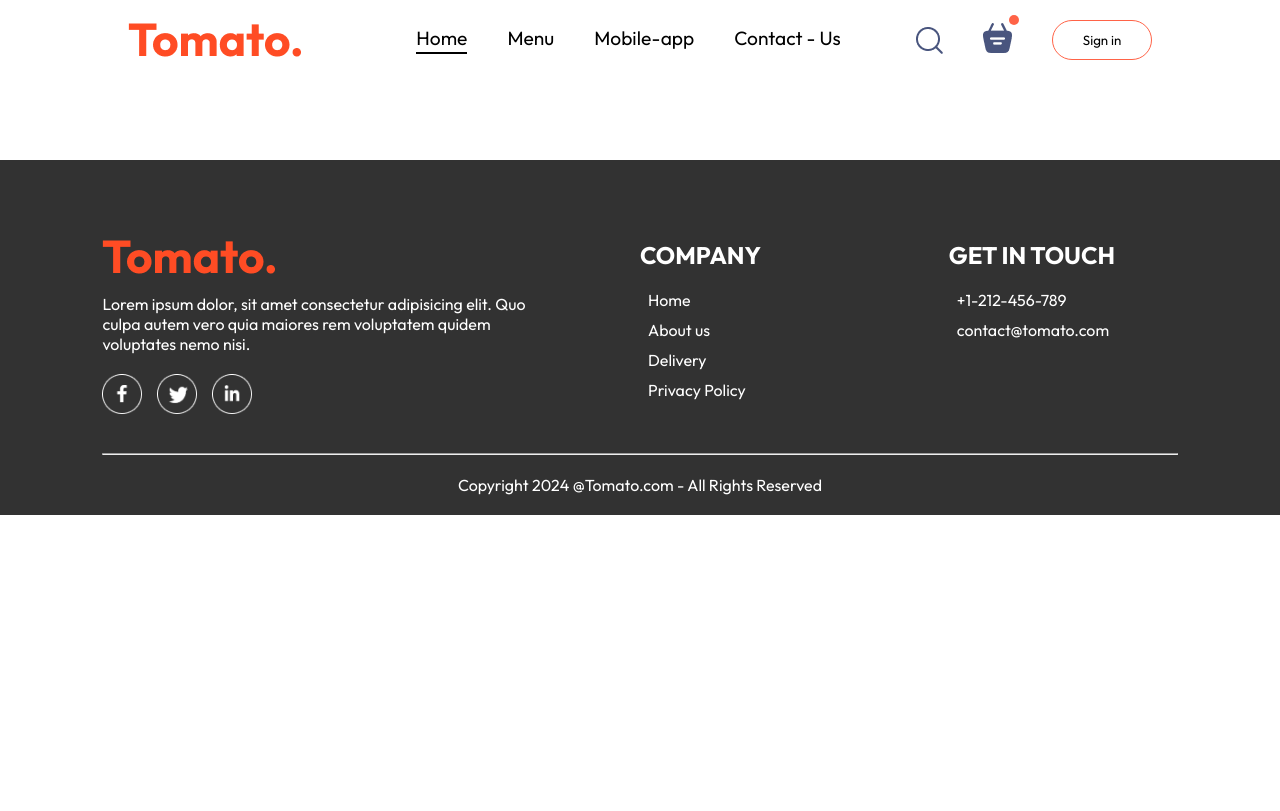
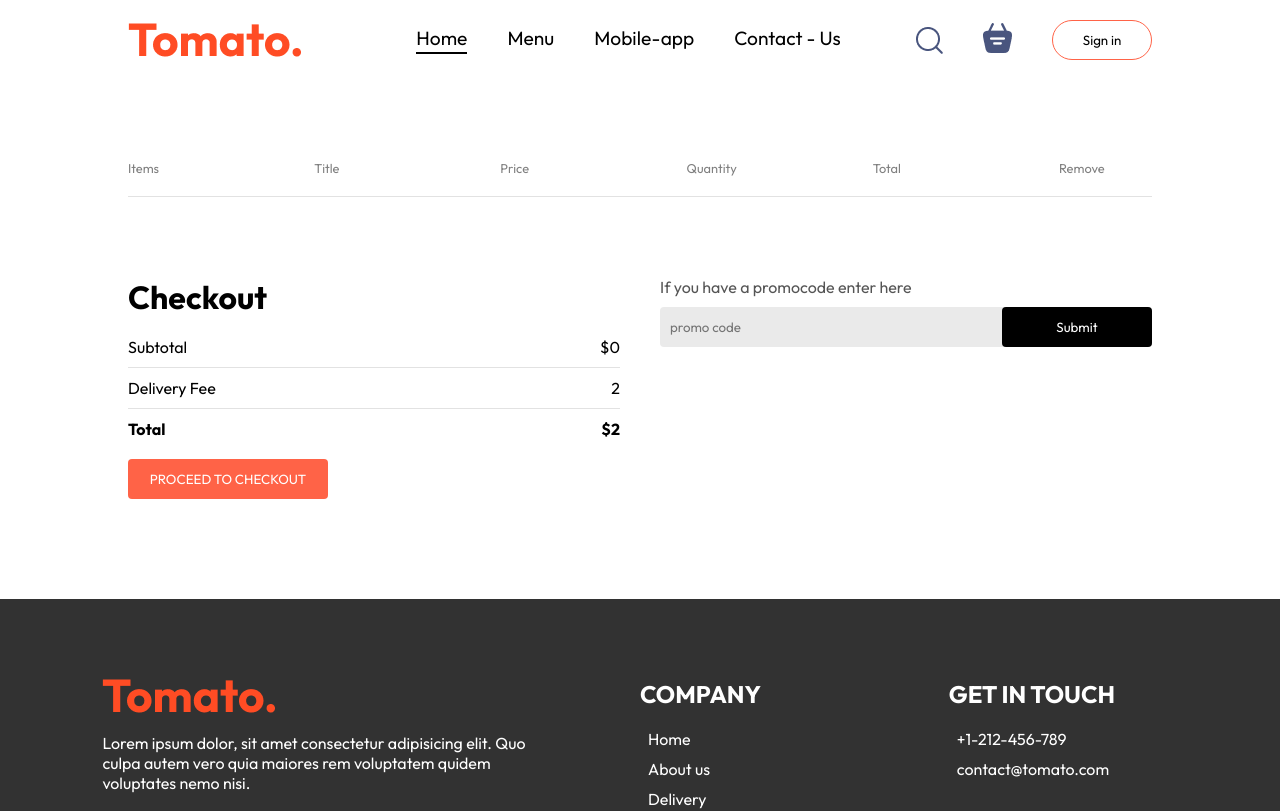
Before and after one commit to SomasekharSunkari/FoodDeliverApplication, a React (Vite) app: page /cart in a window 1280 px wide. Shown: the top 811 px of the page. Built offline with nearby package versions, Linux system fonts and the light colour scheme.

Commit message:
Last Commit

```diff
--- a/src/Components/Cart/Cart.css
+++ b/src/Components/Cart/Cart.css
@@ -0,0 +1,92 @@
+.cart{
+    margin-top: 100px;
+}
+
+.cart .cart-items-titles{
+    display: grid;
+    grid-template-columns: 1fr 1fr 1fr 1fr 1fr 0.5fr ;
+    align-items: center;
+    font-size: max(1vw,12px);
+    color: gray;
+}
+.cart-items-in-cart{
+    margin: 10px 0px;
+    color: black;
+}
+.cart-items-in-cart img{
+    width: 50px;
+
+}
+.cart hr{
+    height: 1px;
+    background-color:#e2e2e2;
+    border: none;
+}
+.cart .cross{
+    cursor: pointer;
+}
+
+.cart-checkout {
+    display: flex;
+    margin-top: 80px;
+    justify-content: space-between;
+    gap:40px;
+}
+.cart-bottom{
+    flex:1
+;
+display: flex;
+flex-direction: column;
+gap:20px
+}
+.cart-item-details{
+    display: flex;
+    justify-content: space-between;
+}
+.cart-bottom hr{
+    margin: 10px 0px;
+}
+.cart-bottom button{
+    background-color: tomato;
+    width: max(15vw,200px);
+    border: none;
+    color: white;
+    padding: 12px 0;
+    border-radius: 4px;
+    cursor: pointer;
+}
+.cart-promocode{
+    flex: 1;
+}
+.cart-promocode p{
+    color: #555;
+}
+.promocode-input{
+    margin-top: 10px;
+    display: flex;
+    justify-content: space-between;
+
+    align-items: center;
+    background-color: #eaeaea;
+    border-radius: 4px;
+}
+.promocode-input input{
+    background: transparent;
+    outline: none;
+    border: none;
+    padding-left: 10px;
+}
+.promocode-input button{
+    width: max(10vw,150px);
+    background-color: black;
+    padding: 12px 5px;
+    border: none;
+    border-radius: 4px;
+    color: white;
+}
+
+@media screen and (max-width:750px){
+    .cart-checkout{
+        flex-direction: column-reverse;
+    }
+}
--- a/src/Components/Cart/Cart.jsx
+++ b/src/Components/Cart/Cart.jsx
@@ -1,8 +1,82 @@
-import React from 'react'
+import React, { useContext } from 'react'
+import { StoreContext } from '../Context/StoreContext'
+import { useNavigate } from 'react-router-dom'
+import "./Cart.css"
+const Cart = () => {
 
-const Cart = () => {
+  const { food_list,
+    cartItems, removeFromCart,getCartItemsTotal } = useContext(StoreContext)
+    const navigate = useNavigate();
   return (
-    <div>
+    <div className='cart'>
+      <div className="cart-items">
+        <div className="cart-items-titles">
+
+          <p>Items</p>
+          <p>Title</p>
+          <p>Price</p>
+          <p>Quantity</p>
+          <p>Total</p>
+          <p>Remove</p>
+        </div>
+        <br />
+        <hr />
+        {food_list.map((item, index) => {
+          if (cartItems[item._id] > 0) {
+
+            return (
+              <div>
+
+                <div className='cart-items-titles cart-items-in-cart'>
+                  <img src={item.image} alt="" />
+                  <p>{item.name}</p>
+                  <p>${item.price}</p>
+                  <p>{cartItems[item._id]}</p>
+                  <p>${cartItems[item._id] * item.price}</p>
+                  <p className='cross ' onClick={() => { removeFromCart(item._id) }}>X</p>
+                </div>
+                <hr />
+
+              </div>
+            )
+          }
+        })}
+      </div>
+      <div className="cart-checkout">
+        <div className="cart-bottom">
+          <h1>Checkout</h1>
+          <div className="cart-checkout-main">
+            <div className="cart-item-details">
+              <p>Subtotal</p>
+              <p>${getCartItemsTotal()}</p>
+
+            </div>
+            <hr />
+            <div className="cart-item-details">
+              <p>Delivery Fee</p>
+              <p>2</p>
+
+            </div>
+            <hr />
+            <div className="cart-item-details">
+              <b>Total</b>
+              <b>${getCartItemsTotal()+2}</b>
+              {/* <hr /> */}
+            </div>
+          </div>
+
+          <button onClick={()=>{navigate("/order")}}>PROCEED TO CHECKOUT</button>
+        </div>
+        <div className="cart-promocode">
+          <div>
+            <p>If you have a promocode enter here </p>
+            <div className="promocode-input">
+              <input type="text" placeholder='promo code' />
+              <button>Submit</button>
+            </div>
+          </div>
+        </div>
+      </div>
 
     </div>
   )
--- a/src/Components/Context/StoreContext.jsx
+++ b/src/Components/Context/StoreContext.jsx
@@ -16,12 +16,26 @@
     const removeFromCart = (id)=>{
         setCartItems((prev)=>({...prev,[id]:prev[id]-1}))
     }
+    const getCartItemsTotal = ()=>{
+        let total = 0;
+        for(const item in cartItems){
+            if(cartItems[item] > 0){
+                let iteminfo = food_list.find((fitem)=>fitem._id === item)
+                total += iteminfo.price * cartItems[item]
+            }
+
+        }
+
+
+        return total;
+    }
     const ContextValue = {
         food_list,
         cartItems,
         setCartItems,
         addToCart,
-        removeFromCart
+        removeFromCart,
+        getCartItemsTotal
     }
     useEffect(()=>{
         console.log(cartItems)
--- a/src/Components/FoodDisplay/FoodDisplay.jsx
+++ b/src/Components/FoodDisplay/FoodDisplay.jsx
@@ -4,7 +4,6 @@
 import { StoreContext } from '../Context/StoreContext'
 import FoodItem from '../FoodItem/FoodItem'
 import "./FoodDisplay.css"
-import Cart from '../Cart/Cart'
 const FoodDisplay = ({category}) => {
     const {food_list} = useContext(StoreContext);
   return (
--- a/src/Components/Navbar/Navbar.jsx
+++ b/src/Components/Navbar/Navbar.jsx
@@ -1,10 +1,12 @@
-import React, { useState } from 'react'
+import React, { useContext, useState } from 'react'
 import "./Navbar.css"
 import { assets } from "../../assets/assets"
 import { Link } from 'react-router-dom';
+import { StoreContext } from '../Context/StoreContext';
 // import
 const Navbar = ({setShowLogin}) => {
   const [menu,setmenu] = useState("home");
+const {getCartItemsTotal} = useContext(StoreContext)
   return (
     <div className='navbar-top'>
         <img src={assets.logo} className='image-nav'/>
@@ -17,8 +19,8 @@
         <div className='navbar-right'>
           <img src={assets.search_icon} alt="Search Icon" />
           <div className="navbar-basket">
-            <img src={assets.basket_icon} alt="Basket Icon" />
-            <div className='dot'></div>
+            <Link to="/cart"><img src={assets.basket_icon} alt="Basket Icon" /></Link>
+            <div className={getCartItemsTotal() ===0 ? "":'dot'}></div>
           </div>
           <button onClick={()=>setShowLogin(true)} className='nav-button'>Sign in</button>
         </div>
```
